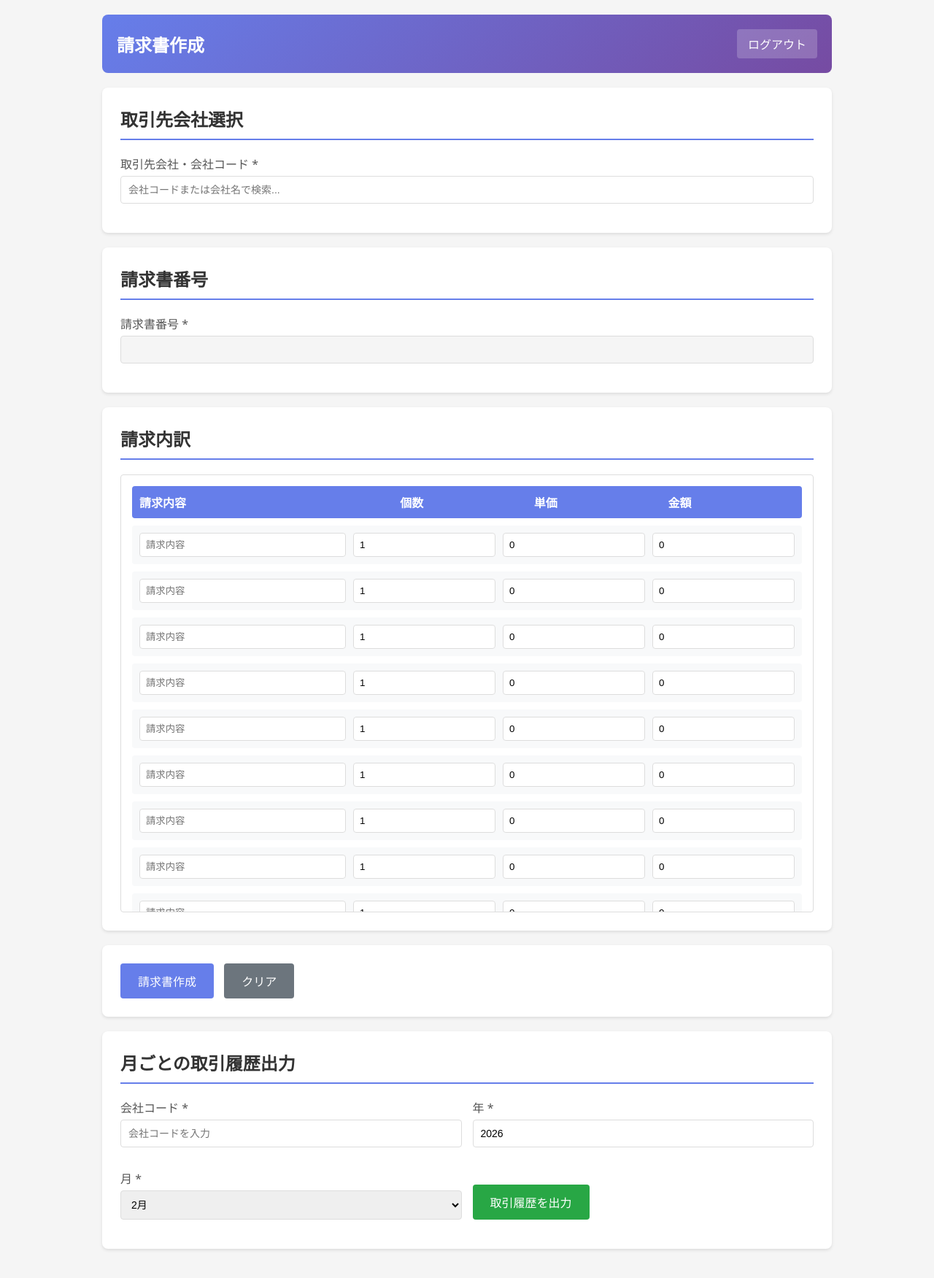
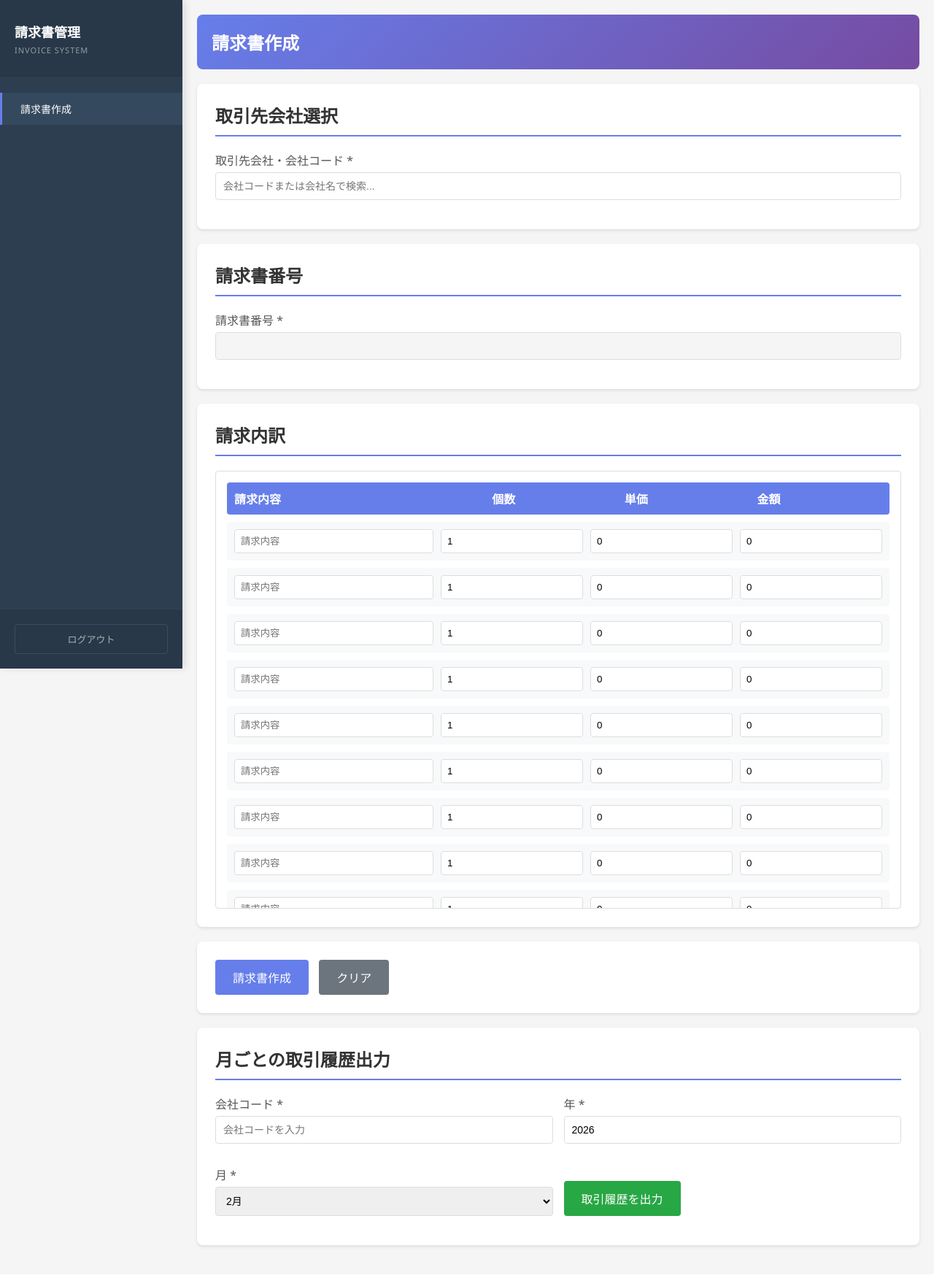
Before and after one commit to shootak4-a11y/invoice_automation, a Django app: page /create-invoice/ in a window 1280 px wide. Shown: the whole page at 73% size. After the commit the page ends 1711 px from the top, so only its background shows below. Run offline with Django 5.2, Linux system fonts and the light colour scheme; the visitor is signed in with stand-in values (Sample User, id 1); data that the repository does not hold is empty.

Commit message:
請求書作成画面にサイドメニューを追加

```diff
--- a/invoices/templates/invoices/create_invoice.html
+++ b/invoices/templates/invoices/create_invoice.html
@@ -14,6 +14,105 @@
         body {
             font-family: 'Segoe UI', Tahoma, Geneva, Verdana, sans-serif;
             background-color: #f5f5f5;
+            display: flex;
+            min-height: 100vh;
+            margin: 0;
+        }
+
+        /* サイドメニュー */
+        .sidebar {
+            width: 250px;
+            background-color: #2c3e50;
+            color: #ecf0f1;
+            flex-shrink: 0;
+            position: fixed;
+            height: 100vh;
+            box-shadow: 4px 0 10px rgba(0,0,0,0.1);
+            z-index: 100;
+        }
+
+        .sidebar-header {
+            padding: 30px 20px;
+            background-color: rgba(0,0,0,0.1);
+            border-bottom: 1px solid rgba(255,255,255,0.05);
+        }
+
+        .sidebar-header h1 {
+            font-size: 18px;
+            font-weight: 600;
+            margin-bottom: 5px;
+            color: #fff;
+        }
+
+        .sidebar-header p {
+            font-size: 11px;
+            color: rgba(255,255,255,0.5);
+            text-transform: uppercase;
+            letter-spacing: 1px;
+        }
+
+        .sidebar-menu {
+            list-style: none;
+            padding: 20px 0;
+        }
+
+        .sidebar-menu li {
+            margin-bottom: 2px;
+        }
+
+        .sidebar-menu a {
+            display: block;
+            padding: 12px 25px;
+            color: rgba(255,255,255,0.7);
+            text-decoration: none;
+            font-size: 14px;
+            transition: all 0.2s ease;
+            border-left: 3px solid transparent;
+        }
+
+        .sidebar-menu a:hover {
+            background-color: rgba(255,255,255,0.05);
+            color: #fff;
+            padding-left: 28px;
+        }
+
+        .sidebar-menu a.active {
+            background-color: #34495e;
+            color: #fff;
+            border-left-color: #667eea;
+            font-weight: 500;
+        }
+
+        .sidebar-footer {
+            position: absolute;
+            bottom: 0;
+            left: 0;
+            right: 0;
+            padding: 20px;
+            border-top: 1px solid rgba(255,255,255,0.05);
+            background-color: rgba(0,0,0,0.1);
+        }
+
+        .sidebar-footer a {
+            display: block;
+            color: rgba(255,255,255,0.6);
+            text-decoration: none;
+            font-size: 13px;
+            text-align: center;
+            padding: 10px;
+            border: 1px solid rgba(255,255,255,0.1);
+            border-radius: 4px;
+            transition: all 0.2s;
+        }
+
+        .sidebar-footer a:hover {
+            background-color: rgba(255,255,255,0.05);
+            color: #fff;
+        }
+
+        .main-content {
+            flex: 1;
+            margin-left: 250px;
             padding: 20px;
         }
 
@@ -35,24 +134,6 @@
 
         .header h1 {
             font-size: 24px;
-        }
-
-        .nav-links {
-            display: flex;
-            gap: 15px;
-        }
-
-        .nav-links a {
-            color: white;
-            text-decoration: none;
-            padding: 8px 15px;
-            border-radius: 4px;
-            background: rgba(255, 255, 255, 0.2);
-            transition: background 0.3s;
-        }
-
-        .nav-links a:hover {
-            background: rgba(255, 255, 255, 0.3);
         }
 
         .section {
@@ -226,6 +307,16 @@
         }
 
         @media (max-width: 768px) {
+            .sidebar {
+                width: 100%;
+                height: auto;
+                position: relative;
+            }
+
+            .main-content {
+                margin-left: 0;
+            }
+
             .grid-2 {
                 grid-template-columns: 1fr;
             }
@@ -238,15 +329,32 @@
     </style>
 </head>
 <body>
+    <!-- サイドメニュー -->
+    <div class="sidebar">
+        <div class="sidebar-header">
+            <h1>請求書管理</h1>
+            <p>INVOICE SYSTEM</p>
+        </div>
+        <ul class="sidebar-menu">
+            <li><a href="{% url 'invoices:create_invoice_view' %}" class="active">請求書作成</a></li>
+            {% if is_admin %}
+            <li><a href="{% url 'invoices:admin_dashboard' %}">管理画面</a></li>
+            <li><a href="{% url 'invoices:admin_companies' %}">取引先会社管理</a></li>
+            <li><a href="{% url 'invoices:admin_invoice_items' %}">請求書項目管理</a></li>
+            <li><a href="{% url 'invoices:admin_create_invoice' %}">管理用請求書作成</a></li>
+            <li><a href="{% url 'invoices:admin_export_history' %}">取引履歴出力</a></li>
+            {% endif %}
+        </ul>
+        <div class="sidebar-footer">
+            <a href="{% url 'invoices:logout' %}">ログアウト</a>
+        </div>
+    </div>
+
+    <!-- メインコンテンツ -->
+    <div class="main-content">
     <div class="container">
         <div class="header">
             <h1>請求書作成</h1>
-            <div class="nav-links">
-                {% if is_admin %}
-                <a href="{% url 'invoices:admin_dashboard' %}">管理画面</a>
-                {% endif %}
-                <a href="{% url 'invoices:logout' %}">ログアウト</a>
-            </div>
         </div>
 
         {% if messages %}
@@ -406,6 +514,7 @@
                 </div>
             </form>
         </div>
+    </div>
     </div>
 
     <script>
```
